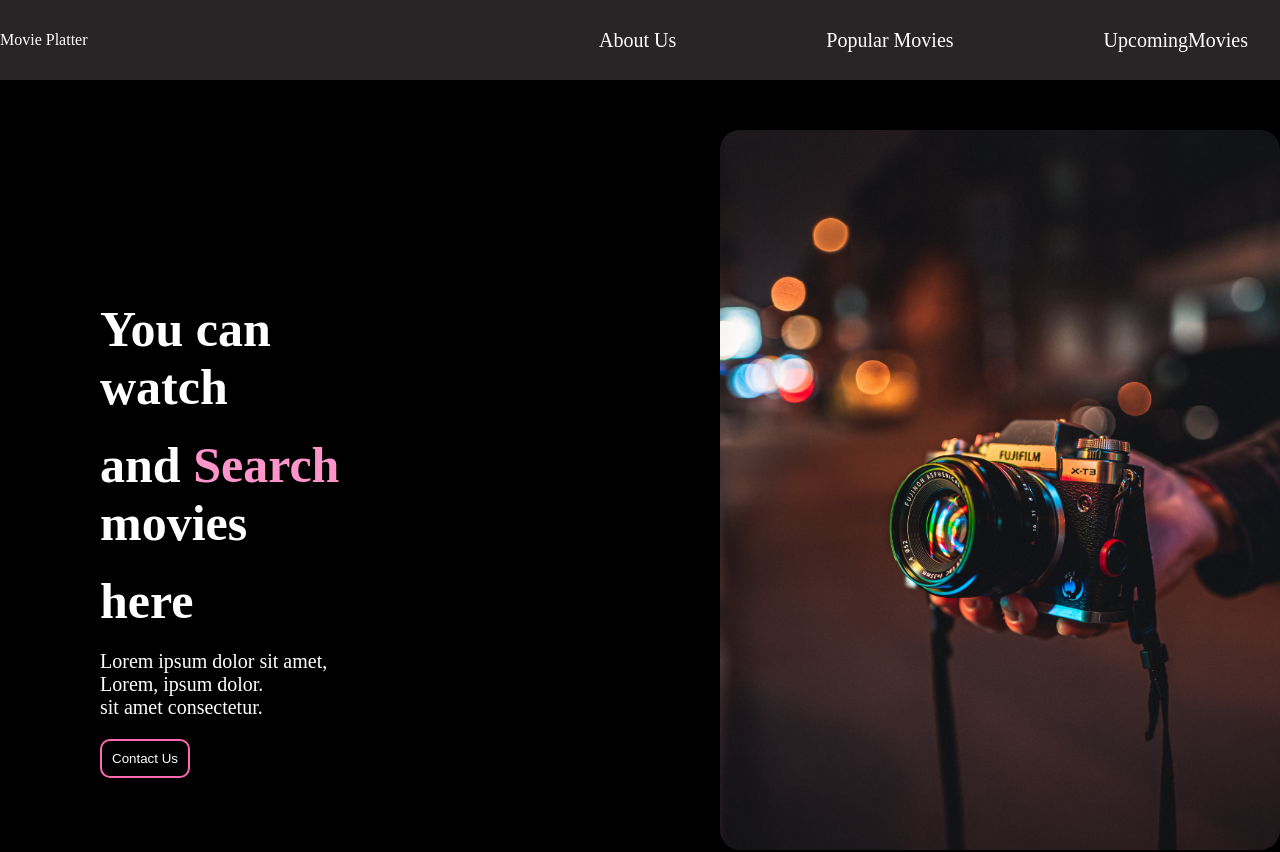
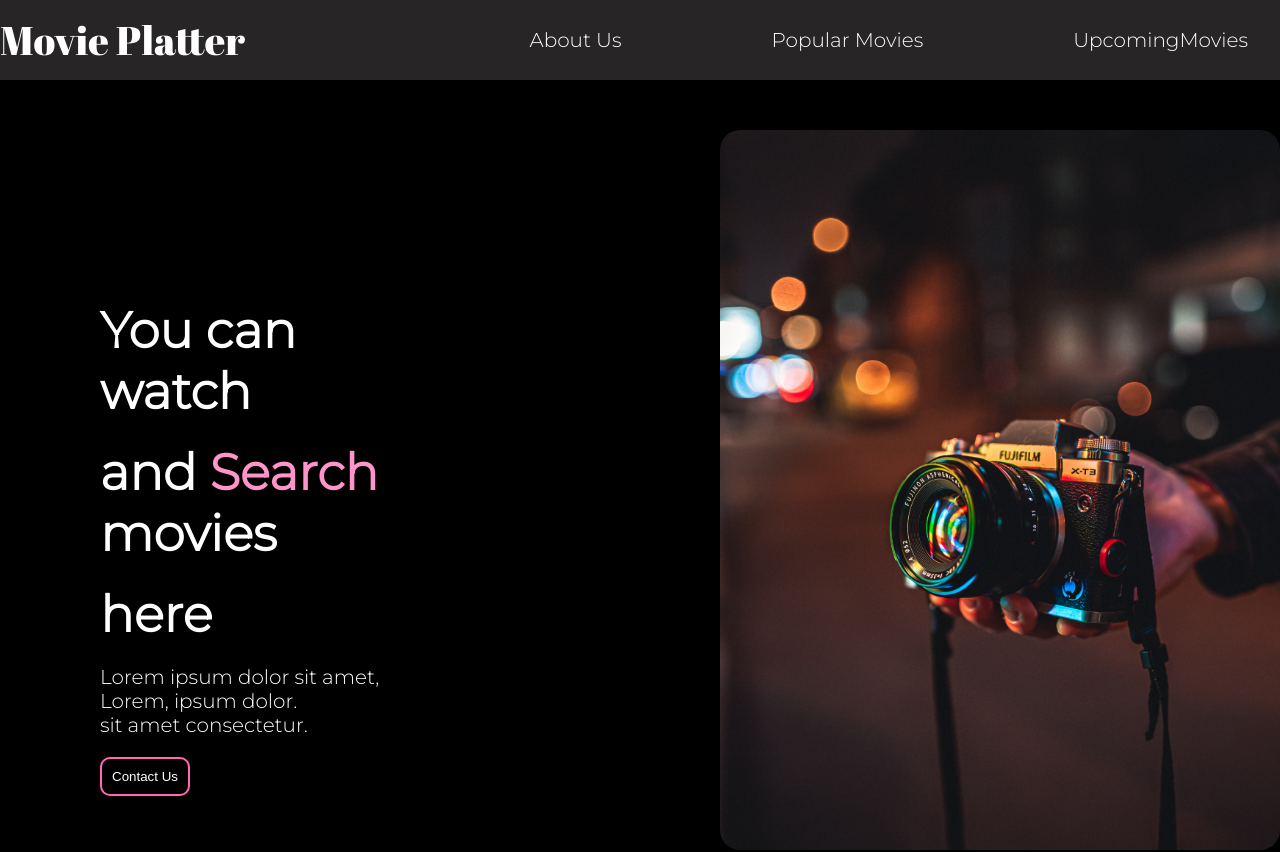
Before and after one commit to sauravrav/MoviePlatter, a React (Create React App) app: page / in a window 1280 px wide. Shown: the top 852 px of the page. Built offline with nearby package versions, Linux system fonts and the light colour scheme.

Commit message:
Added extra css on globalstyles

```diff
--- a/public/index.html
+++ b/public/index.html
@@ -4,6 +4,12 @@
     <meta charset="utf-8" />
     <link rel="icon" href="%PUBLIC_URL%/favicon.ico" />
     <meta name="viewport" content="width=device-width, initial-scale=1" />
+    <link rel="preconnect" href="https://fonts.googleapis.com" />
+    <link rel="preconnect" href="https://fonts.gstatic.com" crossorigin />
+    <link
+      href="https://fonts.googleapis.com/css2?family=Abril+Fatface&family=Montserrat:wght@300&display=swap"
+      rel="stylesheet"
+    />
     <meta name="theme-color" content="#000000" />
     <meta
       name="description"
@@ -24,7 +30,7 @@
       work correctly both with client-side routing and a non-root public URL.
       Learn how to configure a non-root public URL by running `npm run build`.
     -->
-    <title>React App</title>
+    <title>Movie Platter</title>
   </head>
   <body>
     <noscript>You need to enable JavaScript to run this app.</noscript>
--- a/src/v-components/Navbar.js
+++ b/src/v-components/Navbar.js
@@ -29,6 +29,10 @@
   justify-content: space-between;
   align-items: center;
   z-index: 2;
+  .logo {
+    font-size: 40px;
+    font-family: "Abril Fatface", cursive;
+  }
   ul {
     list-style: none;
     display: flex;
--- a/src/v-components/StyleGlobal.js
+++ b/src/v-components/StyleGlobal.js
@@ -7,6 +7,19 @@
 }
 body{
     background-color:black;
+    font-family: 'Montserrat', sans-serif;
+}
+html{
+    &::-webkit-scrollbar{
+        width:0.5rem;
+    }
+    &::-webkit-scrollbar-thumb{
+        background-color: hotpink;
+    }
+    &::-webkit-scrollbar-track{
+        background: white;
+    }
+
 }
 //AboutUs1 styling
 .image{
@@ -60,7 +73,6 @@
     margin:2rem 0rem;
     width:100%;
   }
-
 `;
 //AboutUs3
 
```
Also changed, not shown: 1 other file (tests, documents, lock files or other folders).
